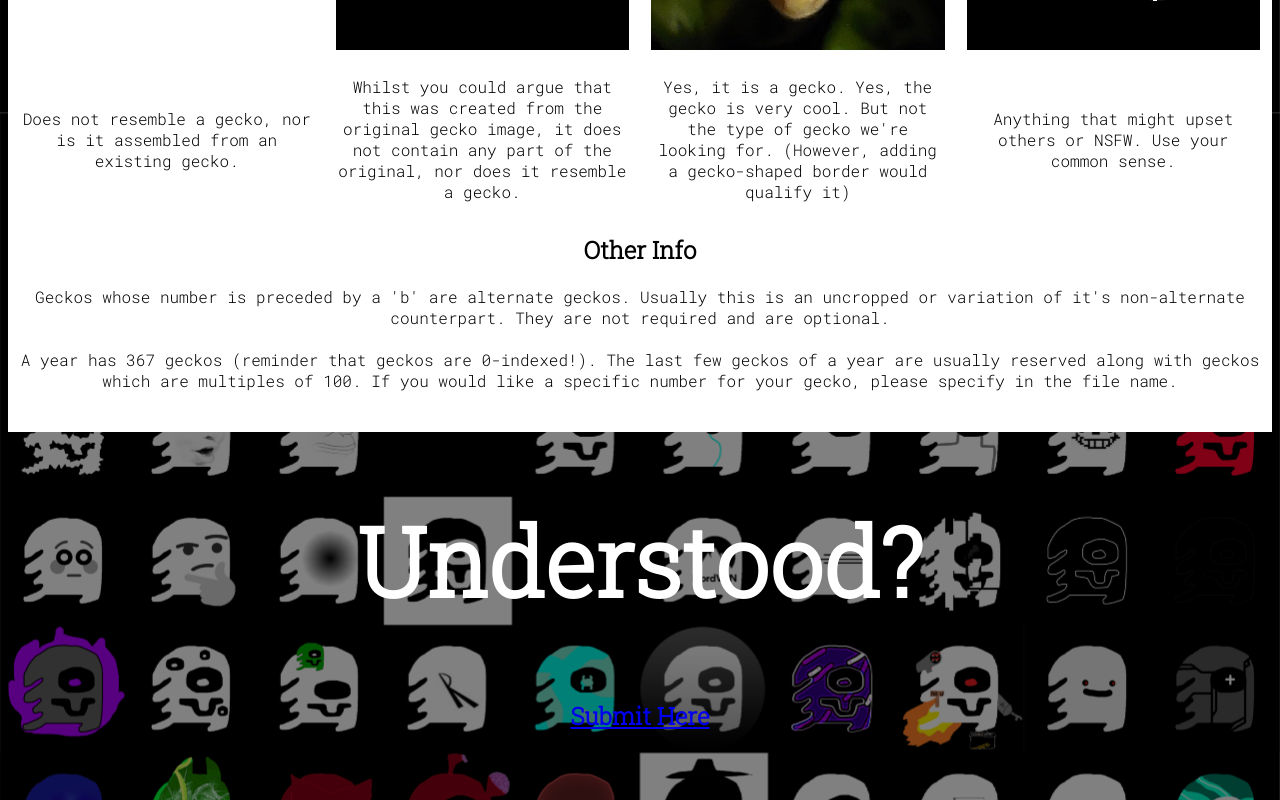
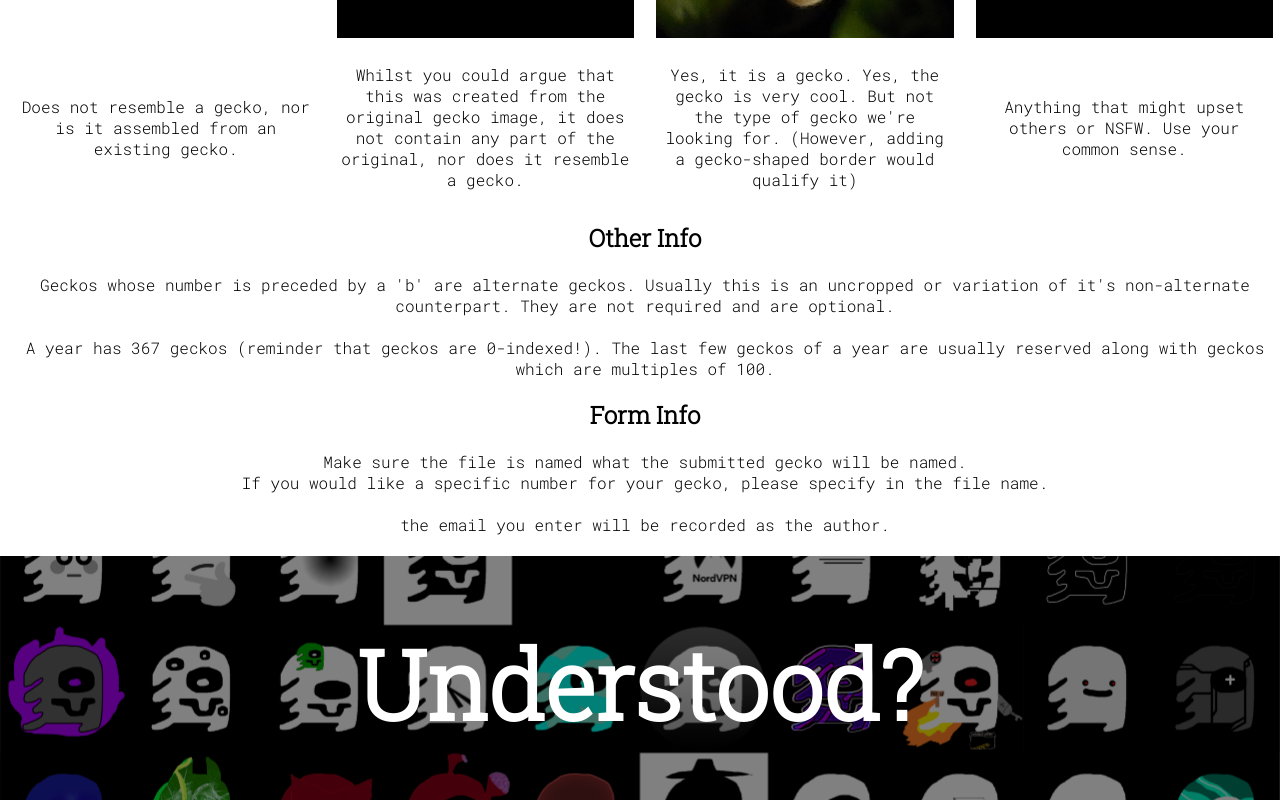
Before and after one commit to ky28059/geckoimages, a Next.js app: page /submit in a window 1280 px wide. Shown: the part 1167-1967 px from the top of the page. Built offline with nearby package versions, Linux system fonts and the light colour scheme.

Commit message:
updated some scss

```diff
--- a/pages/submit.tsx
+++ b/pages/submit.tsx
@@ -108,8 +108,16 @@ export default function Submit() {
                     variation of {"it's"} non-alternate counterpart. They are not required and are optional.
                     <br/><br/>
                     A year has 367 geckos (reminder that geckos are 0-indexed!). The last few geckos of a year are
-                    usually reserved along with geckos which are multiples of 100. If you would like a specific number
-                    for your gecko, please specify in the file name.
+                    usually reserved along with geckos which are multiples of 100.
+                </p>
+
+                <h2>Form Info</h2>
+                <p>
+                    Make sure the file is named what the submitted gecko will be named.
+                    <br/>
+                    If you would like a specific number for your gecko, please specify in the file name.
+                    <br/><br/>
+                    the email you enter will be recorded as the author.
                 </p>
 
             </div>
--- a/styles/globals.scss
+++ b/styles/globals.scss
@@ -40,10 +40,10 @@
 
 .Mainsection {
     display: block;
+    position: relative;
     background-color: white;
-  position: absolute;
-  top: 100%;
-  left: 0;
+    padding: 5px;
+    margin-top: 100vh;
     width: 100%;
 
     h2 {
@@ -61,12 +61,10 @@
 
 .section {
     display: block;
+    position: relative;
     background-color: white;
-  left: 0;
-  padding-top: 25px;
-  padding-bottom: 25px;
     width: 100%;
-  top: 200px;
+    padding: 5px;
 
     h2 {
         font-family: robotoL;
@@ -115,4 +113,6 @@ body {
     background-repeat: no-repeat;
     background-attachment: fixed;
     background-size: cover;
+    overflow-x: hidden;
+    margin: 0;
 }
```
Lines whose indentation alone changed are shown as unchanged.
